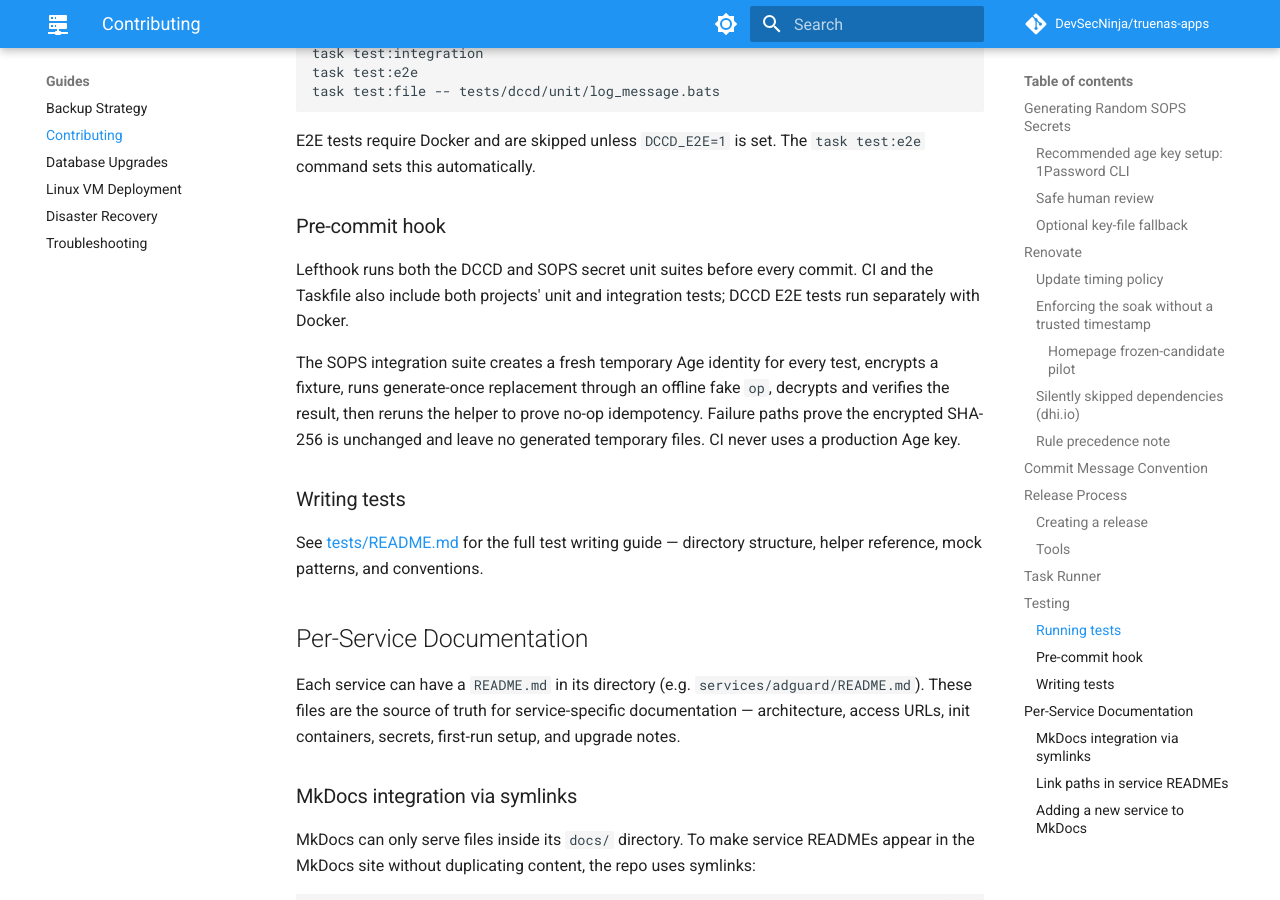
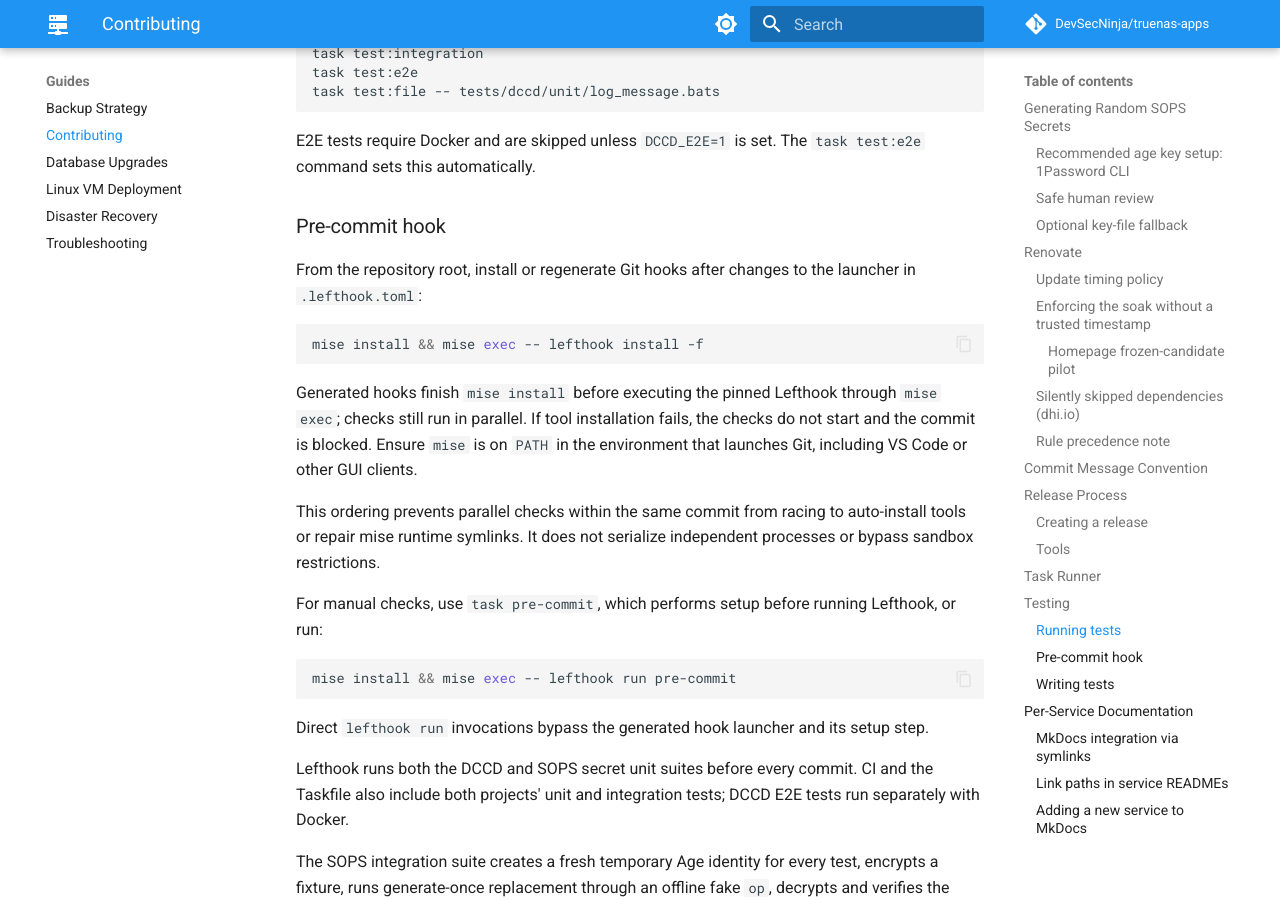
Before and after one commit to DevSecNinja/truenas-apps, an MkDocs documentation site: the page built from docs/CONTRIBUTING.md, in a window 1280 px wide and 900 px high, scrolled down 10449 px. Built offline with MkDocs 1.6.1 and Material for MkDocs 9.7.7, drawn with Linux system fonts in a browser that asks for light colours; comment, search, counter and statistics services are not loaded.

Commit message:
docs: update CONTRIBUTING.md with pre-commit hook installation instructions
fix: ensure mise install runs before Lefthook checks to prevent race conditions

````diff
--- a/Taskfile.yml
+++ b/Taskfile.yml
@@ -234,6 +234,7 @@ tasks:
   pre-commit:
     desc: Run all pre-commit checks (same as lefthook)
     cmds:
+      - mise install
       - mise exec -- lefthook run pre-commit
 
   ci:local:
--- a/docs/CONTRIBUTING.md
+++ b/docs/CONTRIBUTING.md
@@ -346,6 +346,32 @@ sets this automatically.
 
 ### Pre-commit hook
 
+From the repository root, install or regenerate Git hooks after changes to the
+launcher in `.lefthook.toml`:
+
+```sh
+mise install && mise exec -- lefthook install -f
+```
+
+Generated hooks finish `mise install` before executing the pinned Lefthook
+through `mise exec`; checks still run in parallel. If tool installation fails,
+the checks do not start and the commit is blocked. Ensure `mise` is on `PATH`
+in the environment that launches Git, including VS Code or other GUI clients.
+
+This ordering prevents parallel checks within the same commit from racing to
+auto-install tools or repair mise runtime symlinks. It does not serialize
+independent processes or bypass sandbox restrictions.
+
+For manual checks, use `task pre-commit`, which performs setup before running
+Lefthook, or run:
+
+```sh
+mise install && mise exec -- lefthook run pre-commit
+```
+
+Direct `lefthook run` invocations bypass the generated hook launcher and its
+setup step.
+
 Lefthook runs both the DCCD and SOPS secret unit suites before every commit. CI and the Taskfile also
 include both projects' unit and integration tests; DCCD E2E tests run separately with Docker.
 
````
Also changed, not shown: .lefthook.toml.
